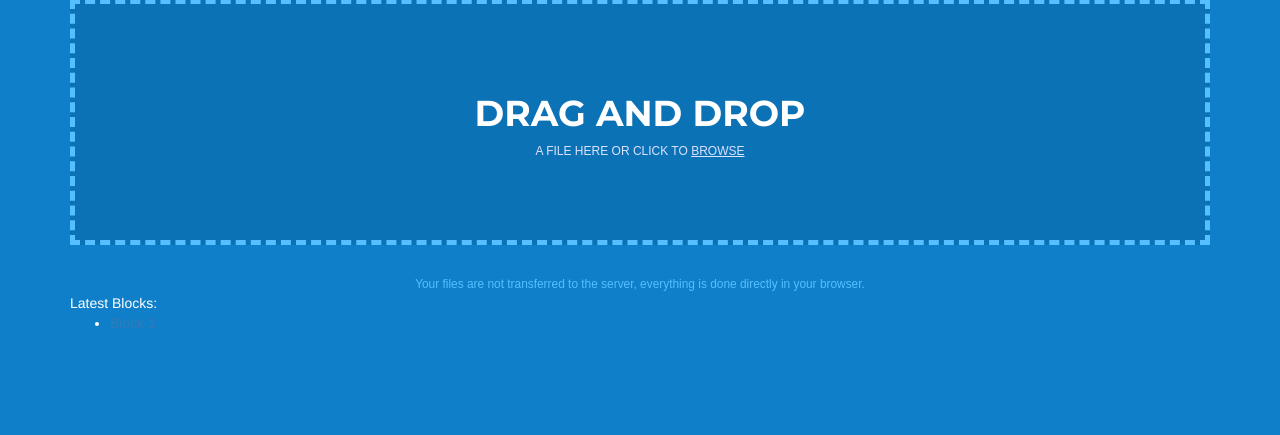
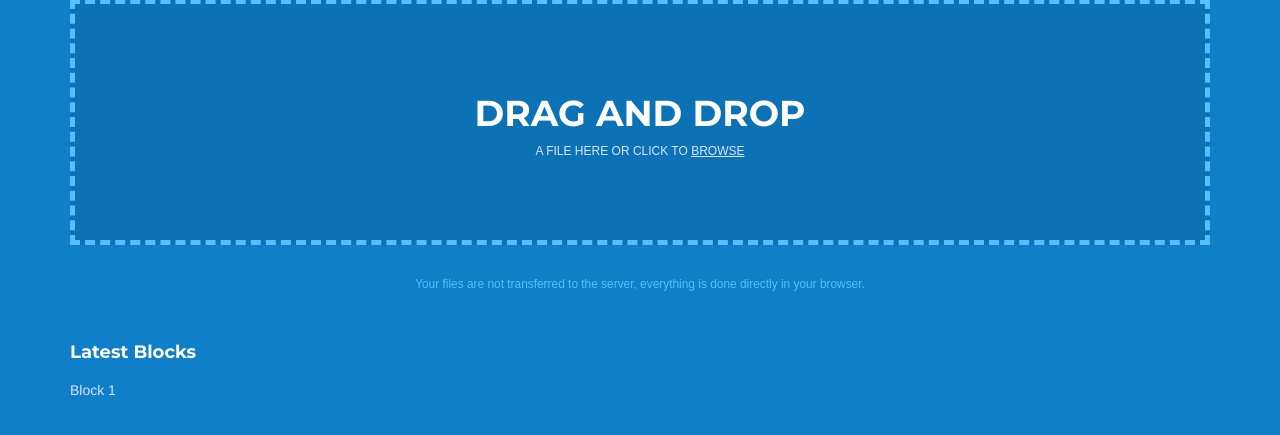
Before and after one commit to StorjOld/hashserv, a Flask app: page / in a window 1280 px wide. Shown: the part 247-682 px from the top of the page. Run offline with Flask 2, Linux system fonts and the light colour scheme; data comes from the database, SQL or seed files in the repository; some libraries are stand-ins or nearby versions; some web fonts are replaced.

Commit message:
Design update

```diff
--- a/hashserv/static/css/style.css
+++ b/hashserv/static/css/style.css
@@ -25,6 +25,22 @@ p, small {
   font-family: "Muli", sans-serif;
   color: #DCE3FF;
 }
+a {
+  color: #DCE3FF;
+}
+a:hover, a:focus {
+  color: #fff;
+  text-decoration: underline;
+}
+ul {
+  padding-left: 0;
+}
+li {
+  list-style-type: none;
+  padding: 5px 0;
+  line-height: 25px;
+  color: #DCE3FF;
+}
 .icon {
   font-size: 72px;
   line-height: 40px;
@@ -50,6 +66,7 @@ p, small {
 }
 #content {
   text-align: center;
+  margin-bottom: 40px;
 }
 #explain {
   margin-top: 2em;
--- a/hashserv/templates/index.html
+++ b/hashserv/templates/index.html
@@ -44,19 +44,20 @@
 
 			<small>Your files are not transferred to the server, everything is done directly in your browser.</small>
 		</div>
-		<div id="filesContainer" style="display:none;">
-			Added Files
-			<ul id="filesList">
-
-			</ul>
-		</div>
-        <div>
-            Latest Blocks:
-            <ul>
-                {%  for block in range(num_blocks, num_show, -1): %}
-                    <li><a href='/api/block/{{ block }}'>Block {{ block }}</a></li>
-                {% endfor %}
-            </ul>
+		<div class="row">
+			<div class="col-sm-3">
+            	<h4>Latest Blocks</h4>
+	            <ul>
+	                {%  for block in range(num_blocks, num_show, -1): %}
+	                    <li><a href='/api/block/{{ block }}'>Block {{ block }}</a></li>
+	                {% endfor %}
+	            </ul>
+	        </div>
+			<div id="filesContainer" class="col-sm-9" style="display:none;">
+				<h4>Added Files</h4>
+				<ul id="filesList">
+				</ul>
+			</div>
         </div>
 	</div>
 	<script>
```
